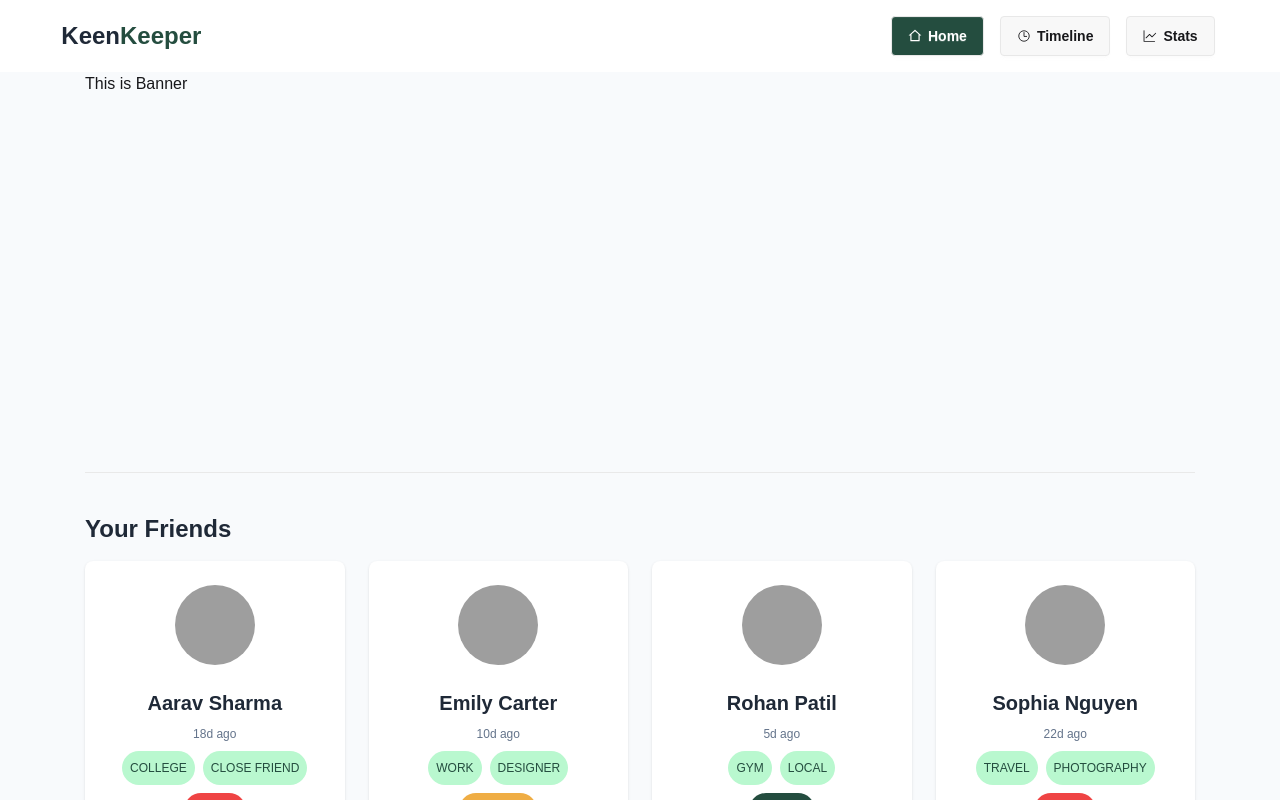
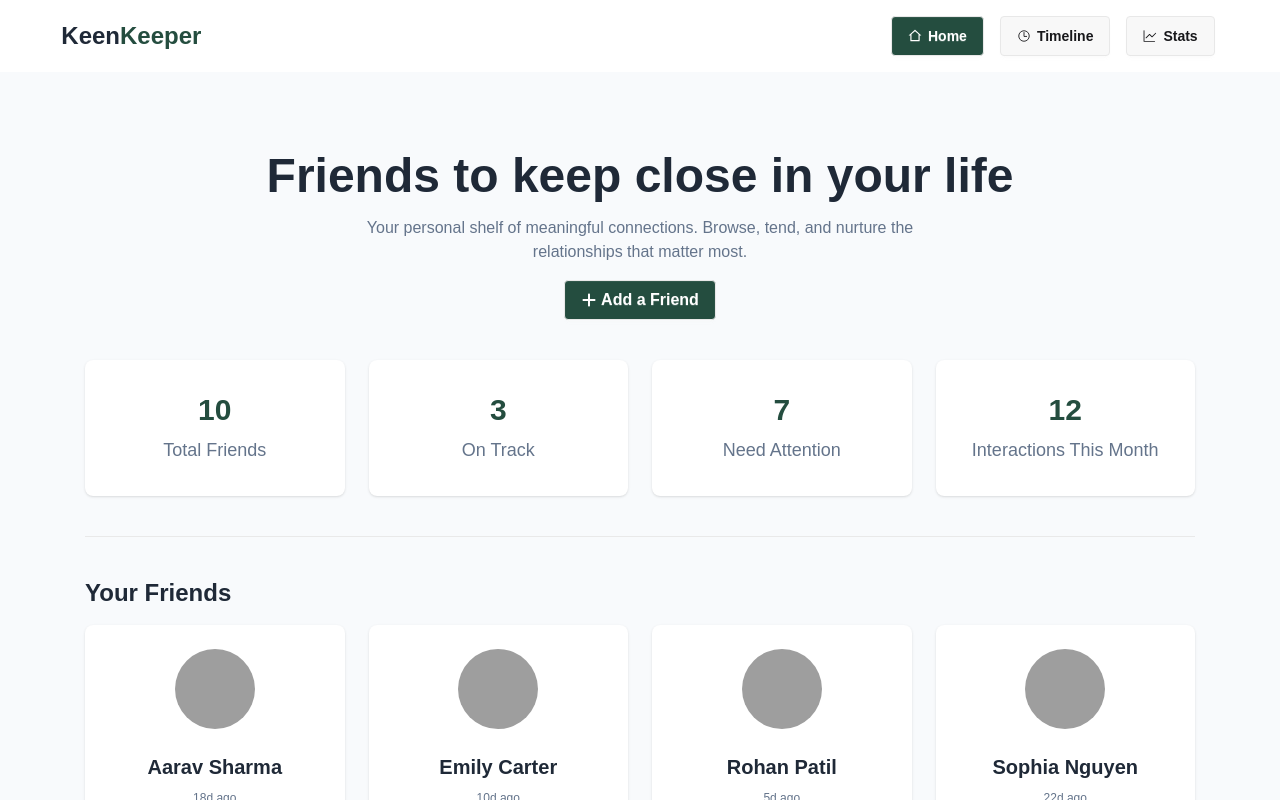
Before and after one commit to piasmajumdar/a07-keen-keeper-code-pias, a React (Vite) app: page / in a window 1280 px wide. Shown: the top 800 px of the page. Built offline with nearby package versions, Linux system fonts and the light colour scheme; grey boxes are pictures that could not be loaded.

Commit message:
Banner + Dynamic  4 summary cards below the banner completed

```diff
--- a/src/components/Homepage/Banner.jsx
+++ b/src/components/Homepage/Banner.jsx
@@ -1,9 +1,51 @@
 import React from 'react';
+import { FaPlus } from "react-icons/fa6";
+import useFriendsData from '../../hooks/useFriendsData';
 
 const Banner = () => {
+    const {friends} = useFriendsData();
+
+    const onTrackFriends = friends.filter(friend=> friend.status == "on-track");
+    const overdueFriends = friends.filter(friend=> friend.status == "overdue");
+    const AlmostDueFriends = friends.filter(friend=> friend.status == "almost due");
+
+
     return (
-        <div className='h-[50vh]'>
-            <h2>This is Banner</h2>
+        <div className='pt-20'>
+            <div className='text-center space-y-4'>
+                <h2 className='text-[#1F2937] text-3xl sm:text-4xl md:text-5xl font-bold'>Friends to keep close in your life</h2>
+                <h3 className='text-[#64748B]'>Your personal shelf of meaningful connections. Browse, tend, and nurture the
+                    <br /> relationships that matter most.
+                </h3>
+                <button className='btn flex justify-center items-center gap-1 text-white font-semibold bg-[#244D3F] text-base mx-auto'><FaPlus /> Add a Friend</button>
+            </div>
+
+            <div className='flex flex-wrap gap-6 my-10'>
+                <div className="card bg-base-100 card-xs shadow-sm flex-1">
+                    <div className="card-body text-center py-2 px-1 sm:py-8 sm:px-4">
+                        <h2 className="font-semibold text-xl sm:text-3xl text-[#244D3F]">{friends.length}</h2>
+                        <h2 className='text-[#64748B] text-base sm:text-lg'>Total Friends</h2>
+                    </div>
+                </div>
+                <div className="card bg-base-100 card-xs shadow-sm flex-1">
+                    <div className="card-body text-center py-2 px-1 sm:py-8 sm:px-4">
+                        <h2 className="font-semibold text-xl sm:text-3xl text-[#244D3F]">{onTrackFriends.length}</h2>
+                        <h2 className='text-[#64748B] text-base sm:text-lg'>On Track</h2>
+                    </div>
+                </div>
+                <div className="card bg-base-100 card-xs shadow-sm flex-1">
+                    <div className="card-body text-center py-2 px-1 sm:py-8 sm:px-4">
+                        <h2 className="font-semibold text-xl sm:text-3xl text-[#244D3F]">{AlmostDueFriends.length + overdueFriends.length}</h2>
+                        <h2 className='text-[#64748B] text-base sm:text-lg'>Need Attention</h2>
+                    </div>
+                </div>
+                <div className="card bg-base-100 card-xs shadow-sm flex-1">
+                    <div className="card-body text-center py-2 px-1 sm:py-8 sm:px-4">
+                        <h2 className="font-semibold text-xl sm:text-3xl text-[#244D3F]">12</h2>
+                        <h2 className='text-[#64748B] text-base sm:text-lg'>Interactions This Month</h2>
+                    </div>
+                </div>
+            </div>
         </div>
     );
 };
```
